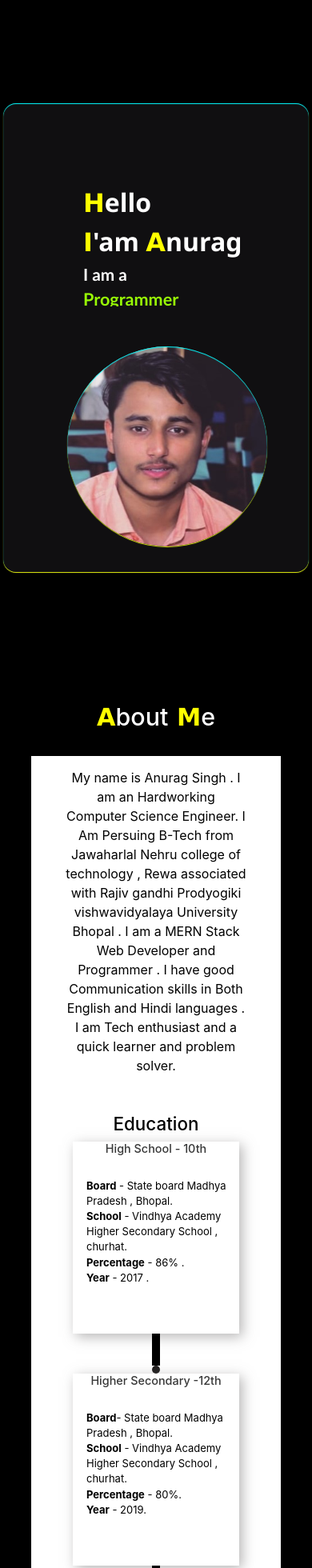
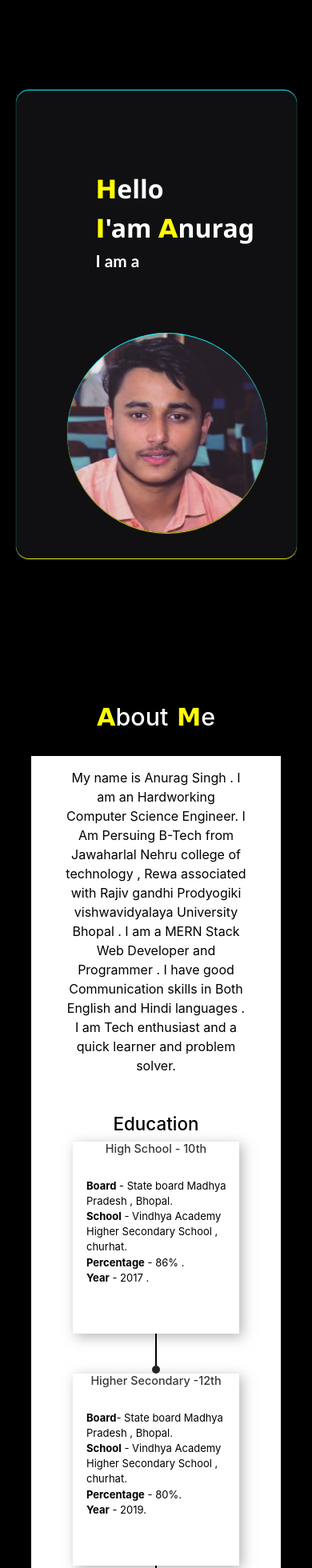
Before and after one commit to CoderAnurag007/My-Portfolio, a React (Create React App) app: page / in a window 390 px wide. Shown: the top 1960 px of the page at 80% size. Built offline with nearby package versions, Linux system fonts and the light colour scheme.

Commit message:
some responsive issues solved

```diff
--- a/src/components/Projects/project.scss
+++ b/src/components/Projects/project.scss
@@ -83,6 +83,7 @@
         width: 80%;
         margin-right: -2rem;
         .projectopen{
+            font-size: small;
             width: 100%;
         }
     }
--- a/src/components/Socials/social.css
+++ b/src/components/Socials/social.css
@@ -2,7 +2,7 @@
   width: 100%;
   height: 100vh;
   display: flex;
-  justify-content: space-between;
+  justify-content: space-around;
   align-items: center;
   margin-top: 2rem;
 }
@@ -69,6 +69,8 @@
     height: 70vh;
   }
   .leftsocial {
+    margin-right: 0rem;
+
     width: 100%;
   }
   .rightsocial {
--- a/src/components/section1/section1.css
+++ b/src/components/section1/section1.css
@@ -1,9 +1,3 @@
-/* html,
-body {
-  max-width: 100%;
-  overflow-x: hidden;
-} */
-
 .body {
   display: flex;
   justify-content: center;
@@ -29,11 +23,10 @@
   z-index: 2;
   min-height: 400px;
   margin-top: 60px;
-  width: 700px;
+  width: 50%;
   background: rgba(53, 52, 56, 0.3);
   border-radius: 1em;
   backdrop-filter: blur(15px);
-  /* border: 2px solid rgba(255, 255, 255, 5); */
   box-shadow: 0 1px 1px rgb(231, 242, 17), inset 0 1px 1px rgb(3, 251, 255);
 
   background-clip: padding-box;
@@ -45,8 +38,9 @@
     width: 100%;
   }
   .text {
-    width: 100%;
+    width: 90%;
     margin: 4px;
+    margin-top: -30px;
   }
   .imagesec1 {
     width: 150px;
@@ -62,7 +56,7 @@
     flex-direction: column;
   }
   .imagesec1 {
-    margin-left: 5rem;
+    margin-left: 4rem;
     height: 200px;
     width: 200px;
     margin-bottom: 2rem;
--- a/src/components/section2/section2.css
+++ b/src/components/section2/section2.css
@@ -108,6 +108,6 @@
   }
   .edubox .line {
     height: 40px;
-    width: 10px;
+    width: 2px;
   }
 }
```
Also changed, not shown: src/logos/Flag_of_India.svg.webp (deleted), 1 other file (tests, documents, lock files or other folders).
